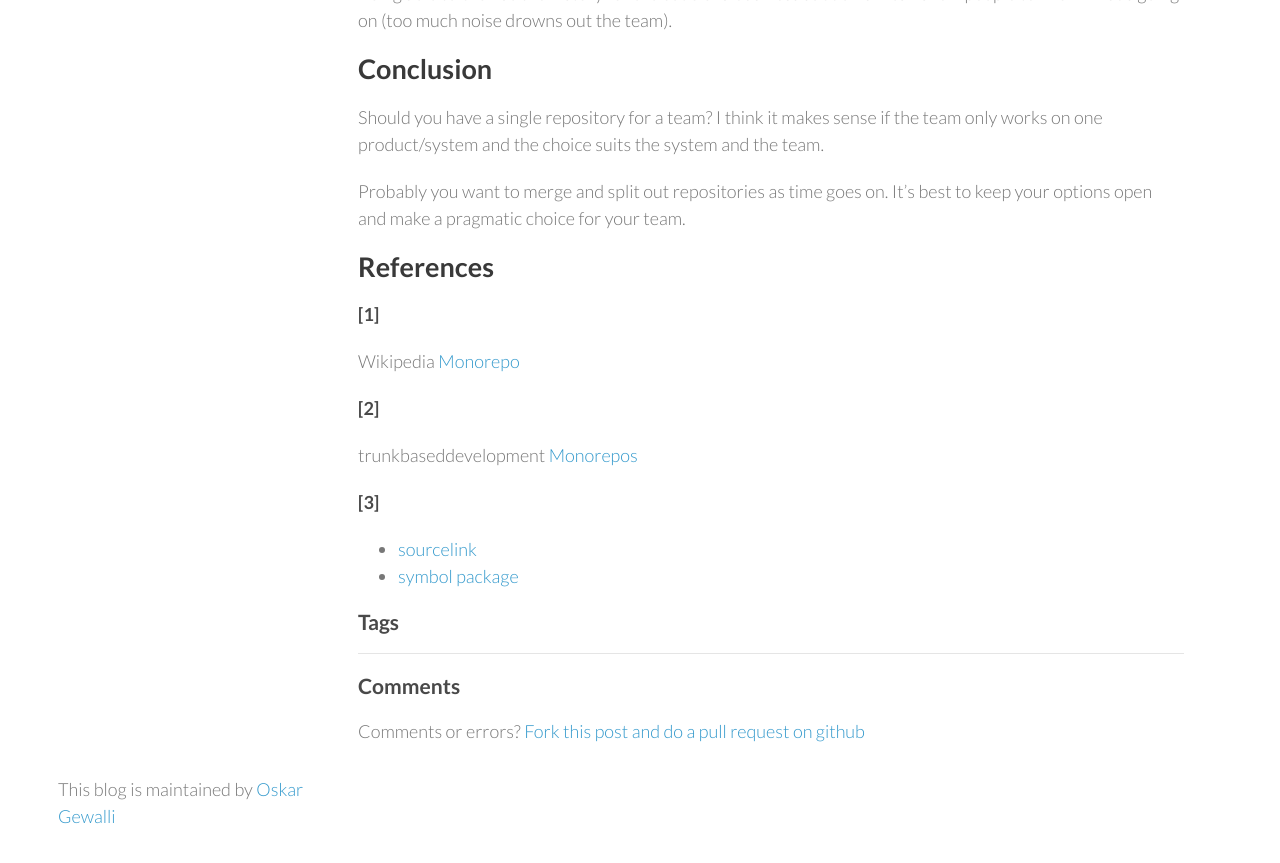
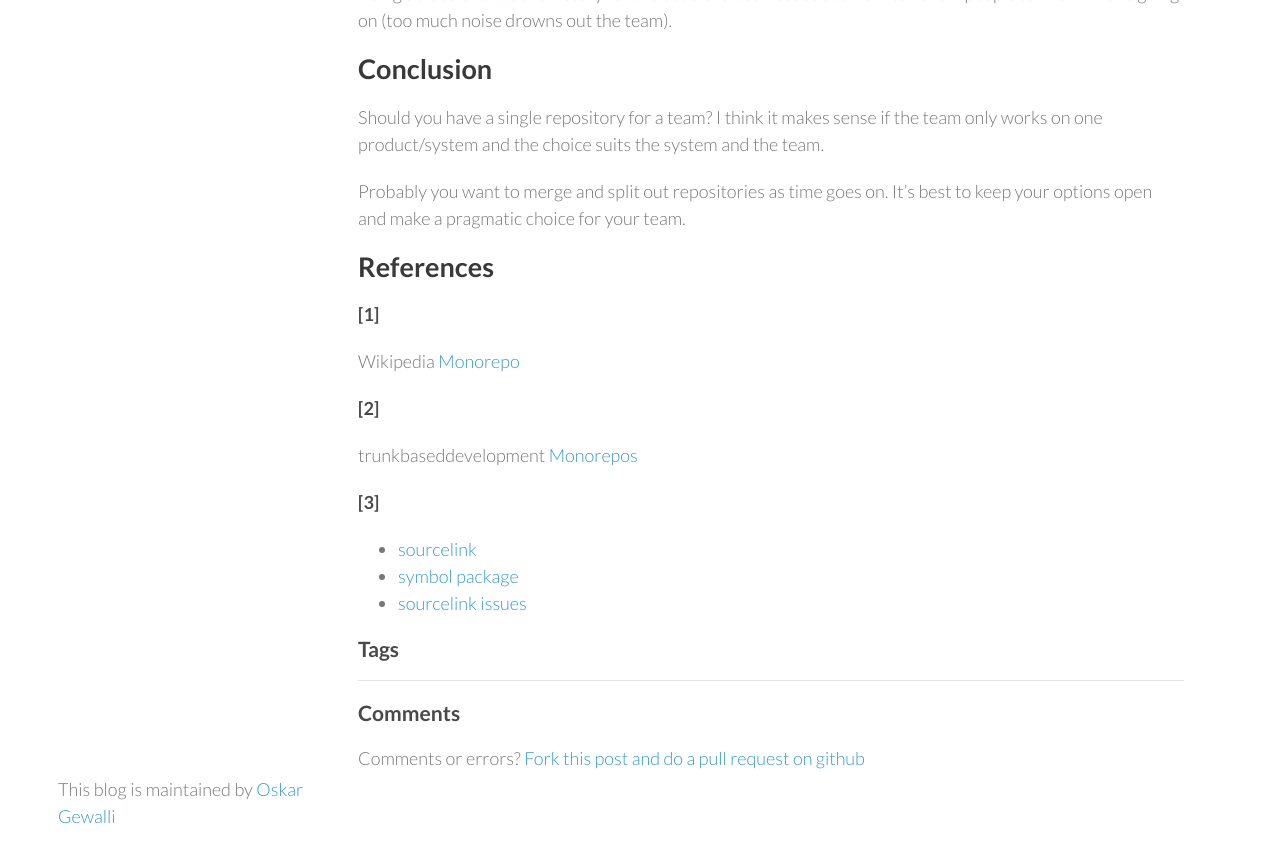
Before and after one commit to wallymathieu/assertfail, a Jekyll site: the page built from _posts/2021-11-05-Monorepo-versus-Polyrepo.md, in a window 1280 px wide and 900 px high, scrolled down 1526 px. Shown: the top 863 px of the window. Built offline with Jekyll 4.4.1, drawn with Linux system fonts in a browser that asks for light colours; nearby versions of some CDN libraries.

Commit message:
sourcelink issues

```diff
--- a/_posts/2021-11-05-Monorepo-versus-Polyrepo.md
+++ b/_posts/2021-11-05-Monorepo-versus-Polyrepo.md
@@ -61,3 +61,4 @@ trunkbaseddevelopment [Monorepos](https://trunkbaseddevelopment.com/monorepos/)
 #### [3]
 - [sourcelink](https://docs.microsoft.com/en-us/dotnet/standard/library-guidance/sourcelink)
 - [symbol package](https://docs.microsoft.com/en-us/nuget/create-packages/symbol-packages-snupkg)
+- [sourcelink issues](https://github.com/dotnet/sourcelink/issues)
```
